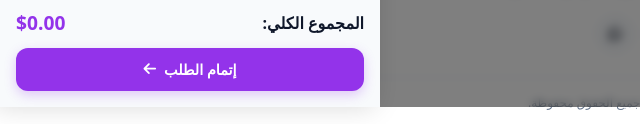
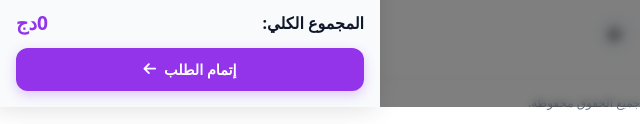
Before and after one commit to 08abdo/deltashop, a plain HTML site: page frontend/index.html in a window 1280 px wide. Both pictures are taken after a click on the button 75 px from the left and 30 px from the top of the page. Shown: the part 693-817 px from the top of the page, 0-640 px from the left. Drawn offline with Linux system fonts and the light colour scheme; some packages are replaced by stand-ins of ours; no server answers; a script that the page names is missing.

Commit message:
Fix HTML encoding issues in index.html

```diff
--- a/frontend/index.html
+++ b/frontend/index.html
@@ -173,7 +173,7 @@
 
           <div class="cart-total-row">
             <span>المجموع الكلي:</span>
-            <span id="cart-total" class="cart-total-price">$0.00</span>
+            <span id="cart-total" class="cart-total-price">0دج</span>
           </div>
           <button
             onclick="checkoutCart()"
```
